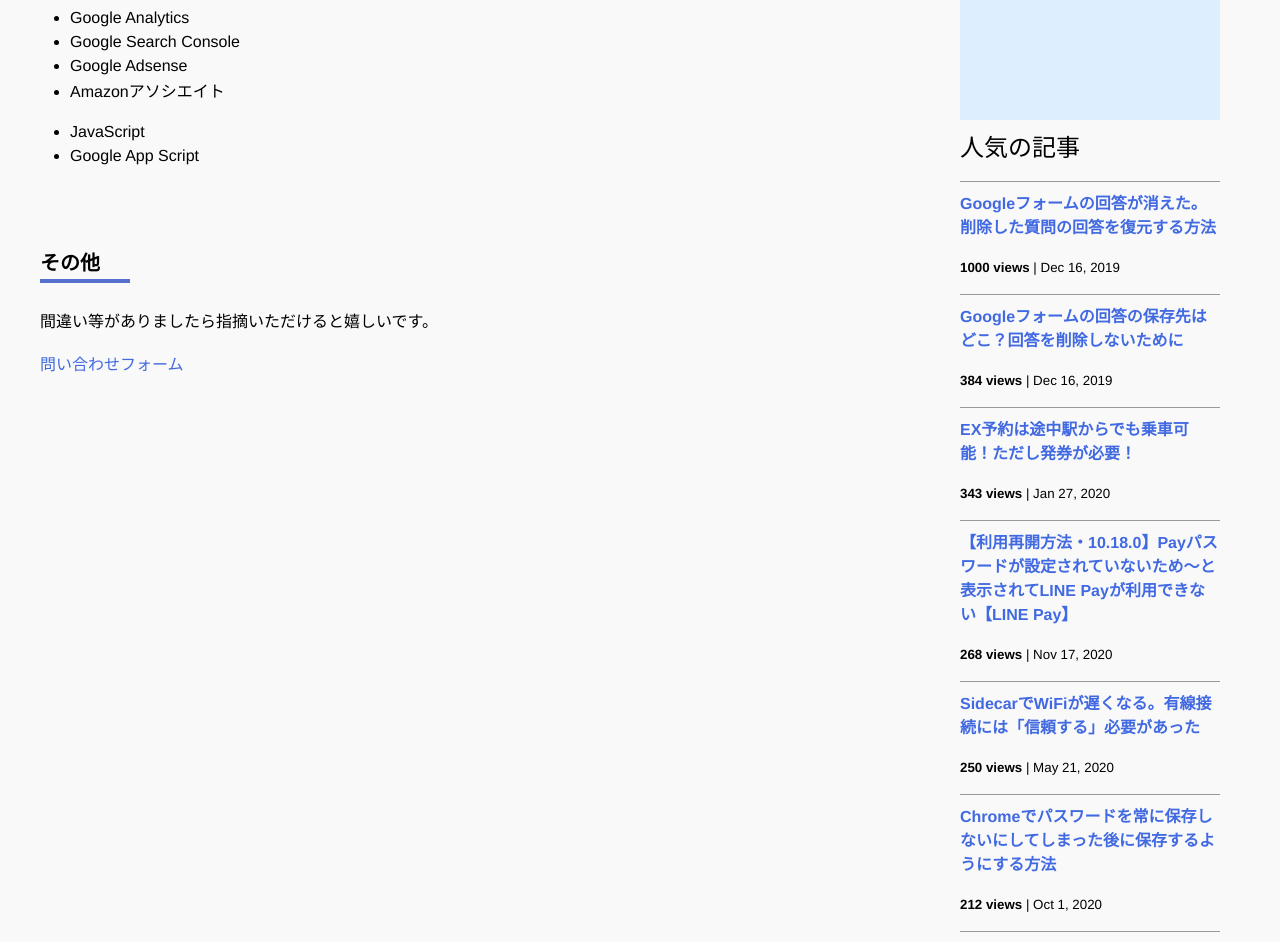
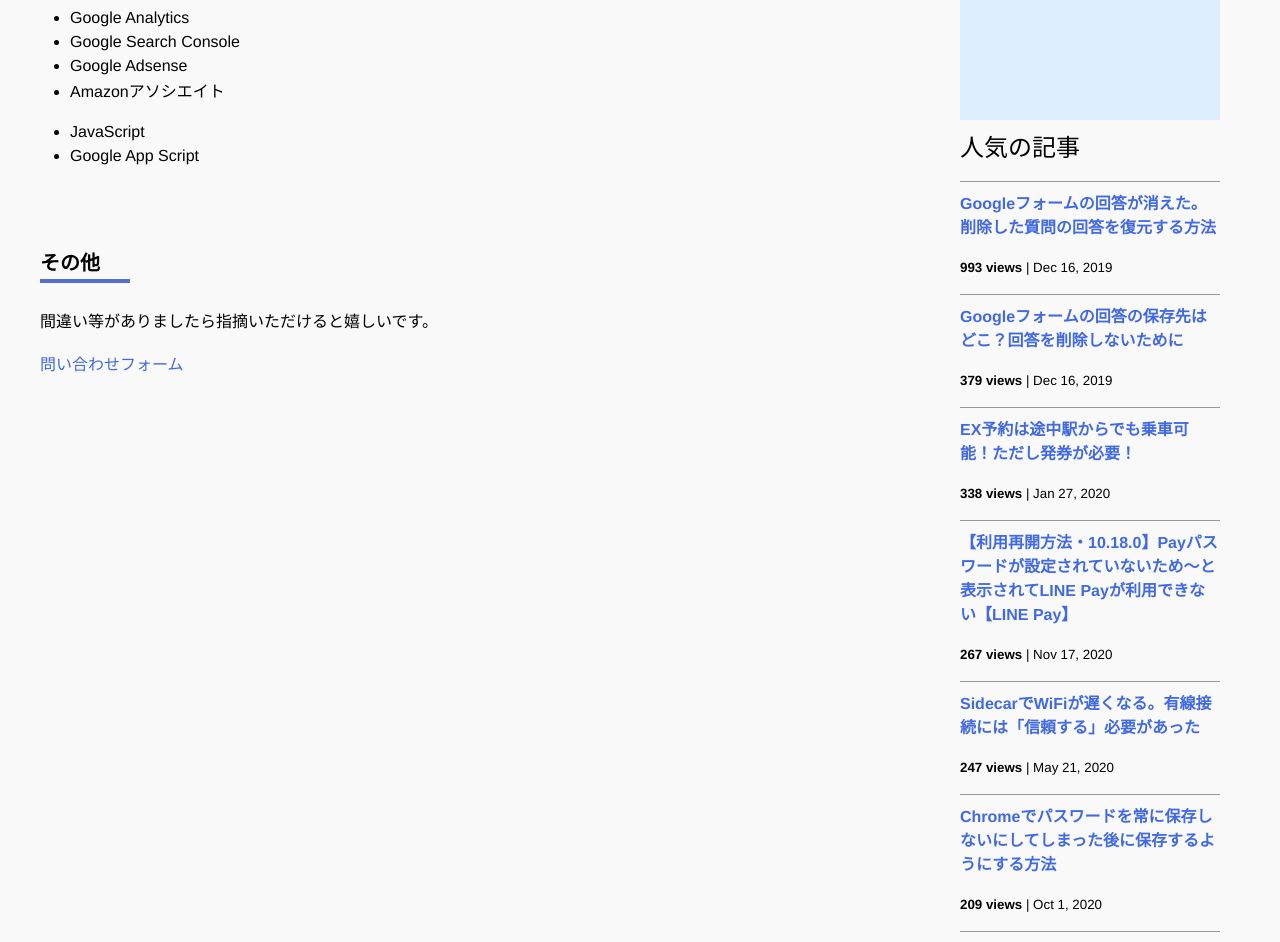
Before and after one commit to iwanaminami/shoyaiwaname, a Jekyll site: the page built from about.markdown, in a window 1280 px wide and 1400 px high, scrolled down 693 px. Shown: the top 942 px of the window. Built offline with Jekyll 4.4.1, drawn with Linux system fonts in a browser that asks for light colours; nearby versions of some CDN libraries; comment, search, counter and statistics services are not loaded; some of the changed text lies outside the part shown.

Commit message:
a new commit message

```diff
--- a/_data/popularposts.yml
+++ b/_data/popularposts.yml
@@ -1,17 +1,17 @@
 side:
-  - view: 1000
+  - view: 993
     url: /2019/12/16/restore-googleform.html
-  - view: 384
+  - view: 379
     url: /2019/12/16/googleform-answers.html
-  - view: 343
+  - view: 338
     url: /2020/01/27/ex-rideontheway.html
-  - view: 268
+  - view: 267
     url: /2020/11/17/linepay.html
-  - view: 250
+  - view: 247
     url: /2020/05/21/sidecar-via-cable.html
-  - view: 212
+  - view: 209
     url: /2020/10/01/googlepassword.html
-  - view: 128
+  - view: 129
     url: /2020/01/23/sfcgold.html
-  - view: 95
+  - view: 94
     url: /2020/01/23/sfc-judge.html
```
